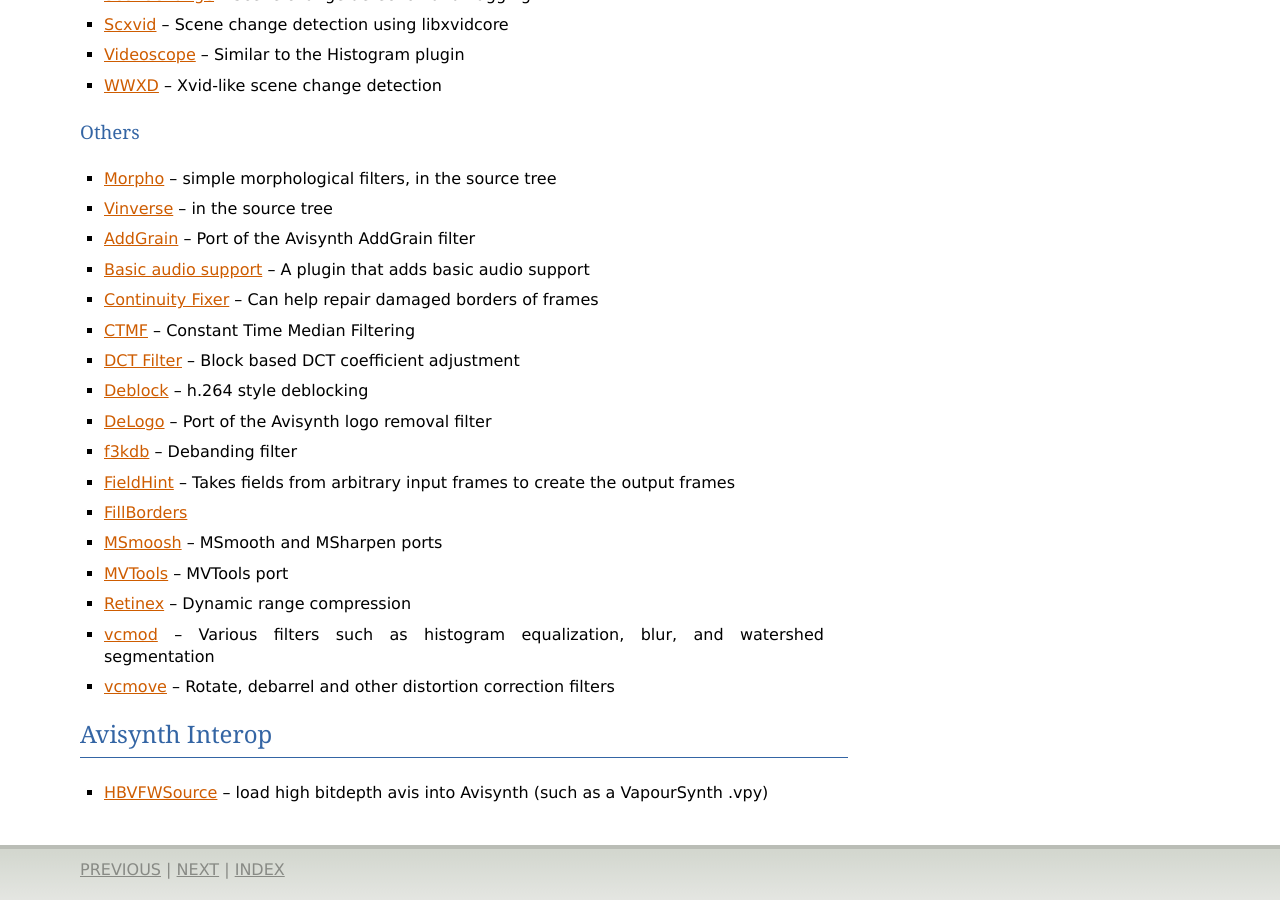
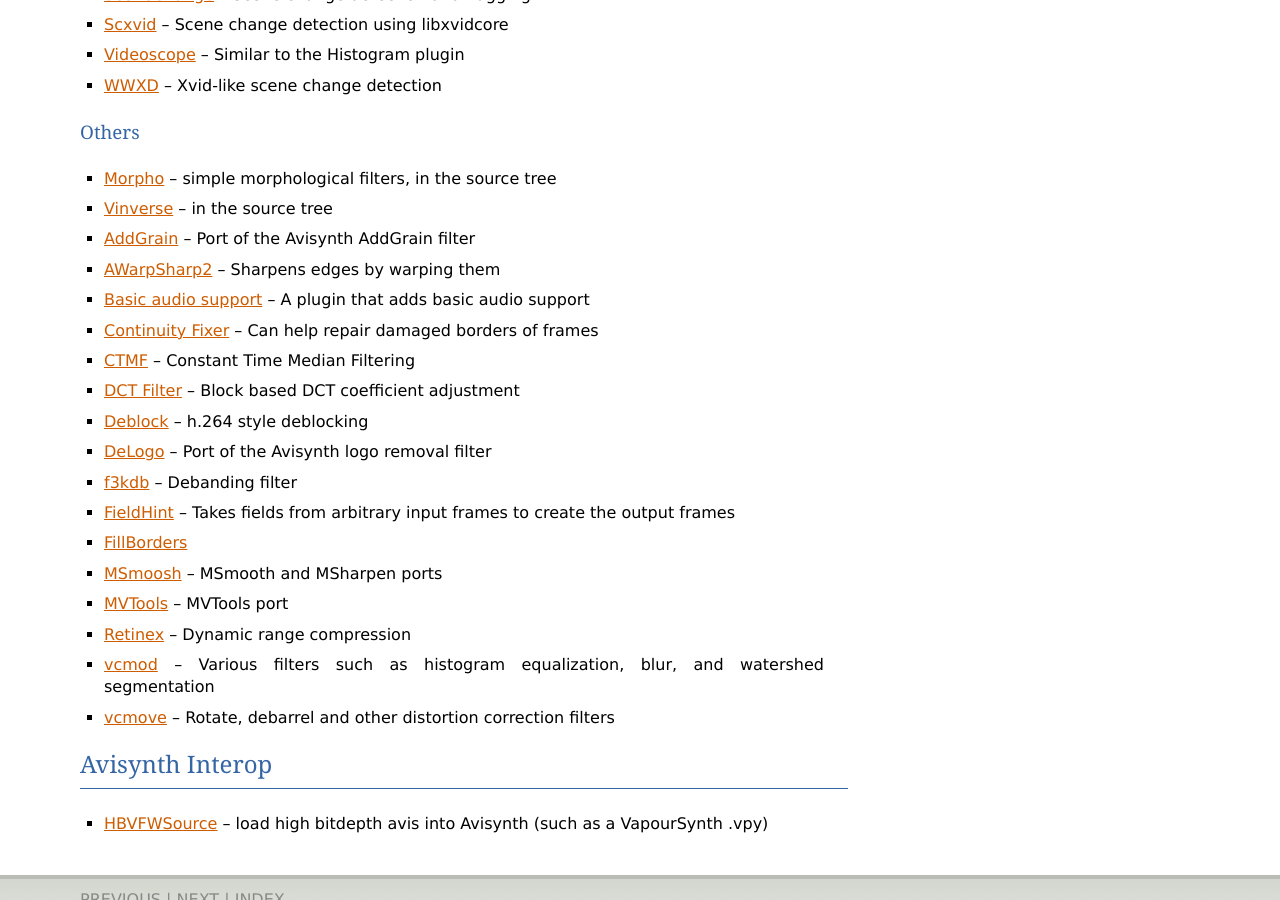
Before and after one commit to vapoursynth/vapoursynth, a Sphinx documentation site: the page built from doc/pluginlist.rst, in a window 1280 px wide and 900 px high, scrolled down 2133 px. Built offline with Sphinx 7.4.7, drawn with Linux system fonts in a browser that asks for light colours; formulas are drawn with MathJax 3.

Commit message:
doc: add AWarpSharp2 to the plugin list

```diff
--- a/doc/pluginlist.rst
+++ b/doc/pluginlist.rst
@@ -84,6 +84,7 @@
 * :ref:`Morpho <morpho>` -- simple morphological filters, in the source tree
 * :ref:`Vinverse <vinverse>` -- in the source tree
 * `AddGrain <http://forum.doom9.org/showthread.php?t=171073>`_ -- Port of the Avisynth AddGrain filter
+* `AWarpSharp2 <http://forum.doom9.org/showthread.php?t=172721>`_ -- Sharpens edges by warping them
 * `Basic audio support <http://forum.doom9.org/showthread.php?t=171555>`_ -- A plugin that adds basic audio support
 * `Continuity Fixer <http://forum.doom9.org/showthread.php?t=171785>`_ -- Can help repair damaged borders of frames
 * `CTMF <http://forum.doom9.org/showthread.php?t=171213>`_ -- Constant Time Median Filtering
```
